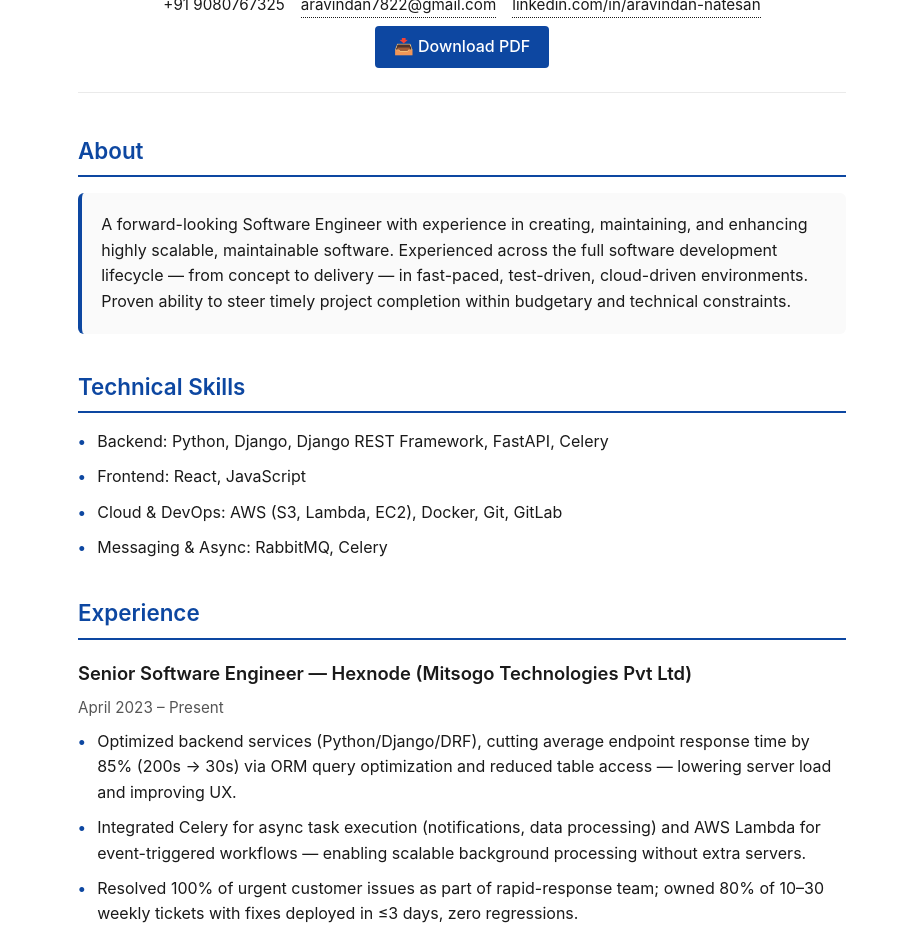
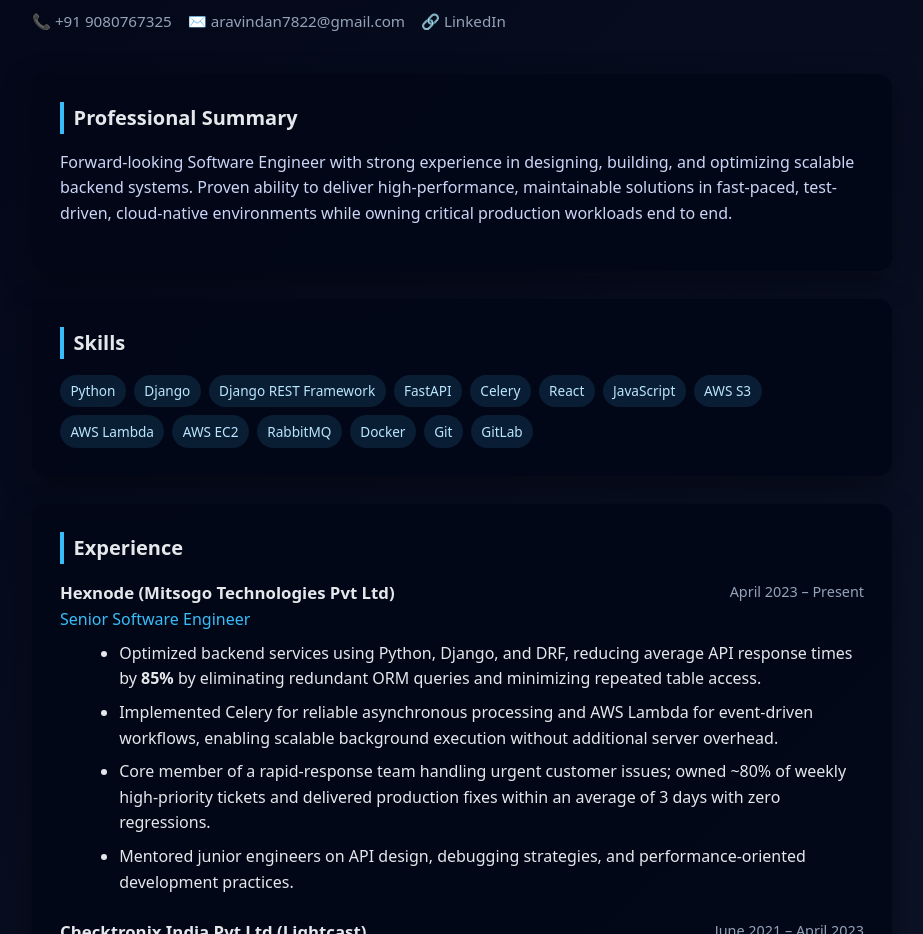
Before and after one commit to Aravindan22/aravindan22.github.io, a plain HTML site: page index.html in a window 1280 px wide. Shown: the part 147-1081 px from the top of the page, without its empty margins (178-1101 px from the left). Drawn offline with Linux system fonts and the light colour scheme.

Commit message:
Edit index.html

```diff
--- a/index.html
+++ b/index.html
@@ -2,237 +2,219 @@
 <html lang="en">
 <head>
   <meta charset="UTF-8" />
-  <meta name="viewport" content="width=device-width, initial-scale=1.0"/>
-  <title>Aravindan Natesan — Software Engineer</title>
-  <meta name="description" content="Backend-focused full-stack engineer specializing in Python, Django, DRF, Celery, AWS, and scalable system design." />
+  <meta name="viewport" content="width=device-width, initial-scale=1.0" />
+  <title>Aravindan Natesan | Software Engineer</title>
   <style>
-    /* ===== Minimal, Auto-Theming CSS (inlined for perf) ===== */
     :root {
-      --bg: #ffffff;
-      --text: #1a1a1a;
-      --text-muted: #555;
-      --border: #eaeaea;
-      --accent: #0d47a1;
-      --card-bg: #fafafa;
-      --shadow: rgba(0,0,0,0.05);
-      --code-bg: #f5f5f5;
+      --bg: #0f172a;
+      --card: #020617;
+      --text: #e5e7eb;
+      --muted: #94a3b8;
+      --accent: #38bdf8;
     }
-
-    @media (prefers-color-scheme: dark) {
-      :root {
-        --bg: #121212;
-        --text: #e6e6e6;
-        --text-muted: #aaa;
-        --border: #333;
-        --card-bg: #1e1e1e;
-        --shadow: rgba(0,0,0,0.2);
-        --code-bg: #2d2d2d;
+    * { box-sizing: border-box; }
+    body {
+      margin: 0;
+      font-family: system-ui, -apple-system, BlinkMacSystemFont, "Segoe UI", Roboto, Ubuntu, "Helvetica Neue", Arial, sans-serif;
+      background: linear-gradient(135deg, #020617, #0f172a);
+      color: var(--text);
+      line-height: 1.6;
     }
+    .container {
+      max-width: 900px;
+      margin: 0 auto;
+      padding: 3rem 1.25rem;
     }
-
-    * {
+    header {
+      display: flex;
+      flex-direction: column;
+      gap: 0.75rem;
+      margin-bottom: 2.5rem;
+    }
+    header h1 {
+      font-size: 2.2rem;
       margin: 0;
-      padding: 0;
-      box-sizing: border-box;
+      letter-spacing: 0.5px;
     }
-
-    body {
-      font-family: -apple-system, BlinkMacSystemFont, 'Segoe UI', Roboto, Oxygen, sans-serif;
-      line-height: 1.6;
-      color: var(--text);
-      background-color: var(--bg);
-      padding: 2rem 1rem;
-      max-width: 800px;
-      margin: 0 auto;
+    header h2 {
+      font-size: 1.1rem;
+      font-weight: 500;
+      color: var(--accent);
+      margin: 0;
     }
-
-    header {
-      text-align: center;
-      margin-bottom: 2.5rem;
-      padding-bottom: 1.5rem;
-      border-bottom: 1px solid var(--border);
-    }
-
-    h1 {
-      font-weight: 700;
-      font-size: 2.2rem;
-      margin-bottom: 0.3rem;
-    }
-
-    .title {
-      font-size: 1.2rem;
-      color: var(--accent);
-      margin-bottom: 1rem;
-    }
-
     .contact {
       display: flex;
       flex-wrap: wrap;
-      justify-content: center;
       gap: 1rem;
       font-size: 0.95rem;
+      color: var(--muted);
     }
-
     .contact a {
-      color: var(--text);
+      color: var(--muted);
       text-decoration: none;
-      border-bottom: 1px dotted;
     }
-    .contact a:hover {
-      border-bottom: 1px solid;
-    }
+    .contact a:hover { color: var(--accent); }
 
     section {
-      margin-bottom: 2.2rem;
+      background: rgba(2, 6, 23, 0.85);
+      border-radius: 14px;
+      padding: 1.75rem;
+      margin-bottom: 1.75rem;
+      box-shadow: 0 10px 30px rgba(0,0,0,0.35);
     }
-
-    h2 {
-      font-size: 1.4rem;
+    section h3 {
+      margin-top: 0;
+      margin-bottom: 1rem;
+      font-size: 1.25rem;
+      border-left: 4px solid var(--accent);
+      padding-left: 0.6rem;
+    }
+    .summary {
+      color: #cbd5f5;
+    }
+    .skills {
+      display: flex;
+      flex-wrap: wrap;
+      gap: 0.5rem;
+    }
+    .skill {
+      background: rgba(56, 189, 248, 0.12);
+      color: #bae6fd;
+      padding: 0.35rem 0.65rem;
+      border-radius: 999px;
+      font-size: 0.85rem;
+      white-space: nowrap;
+    }
+    .role {
+      margin-bottom: 1.5rem;
+    }
+    .role:last-child { margin-bottom: 0; }
+    .role-header {
+      display: flex;
+      flex-wrap: wrap;
+      justify-content: space-between;
+      gap: 0.5rem;
+      margin-bottom: 0.4rem;
+    }
+    .company {
       font-weight: 600;
-      margin-bottom: 1rem;
-      padding-bottom: 0.4rem;
-      border-bottom: 2px solid var(--accent);
+      font-size: 1.05rem;
+    }
+    .title {
       color: var(--accent);
+      font-weight: 500;
     }
-
-    h3 {
-      font-size: 1.15rem;
-      font-weight: 600;
-      margin: 1.2rem 0 0.5rem;
+    .duration {
+      color: var(--muted);
+      font-size: 0.9rem;
     }
-
-    h4 {
-      font-weight: 600;
-      margin: 0.8rem 0 0.3rem;
-      font-size: 1rem;
+    ul {
+      margin: 0.5rem 0 0 1.2rem;
     }
-
-    time {
-      display: block;
-      color: var(--text-muted);
-      font-size: 0.95rem;
+    li {
       margin-bottom: 0.5rem;
     }
-
-    ul {
-      list-style: none;
-      padding-left: 1.2rem;
-    }
-
-    li {
-      margin-bottom: 0.6rem;
-      position: relative;
-    }
-
-    li::before {
-      content: '•';
-      color: var(--accent);
-      font-weight: bold;
-      position: absolute;
-      left: -1.2rem;
-    }
-
-    .btn {
-      display: inline-block;
-      background: var(--accent);
-      color: white;
-      padding: 0.5rem 1.2rem;
-      border-radius: 4px;
-      text-decoration: none;
-      font-weight: 500;
-      margin-top: 0.5rem;
-      transition: opacity 0.2s;
-    }
-    .btn:hover {
-      opacity: 0.9;
-    }
-
-    .summary {
-      background: var(--card-bg);
-      padding: 1.2rem;
-      border-radius: 6px;
-      border-left: 4px solid var(--accent);
-    }
-
     footer {
       text-align: center;
-      margin-top: 3rem;
-      color: var(--text-muted);
-      font-size: 0.9rem;
-    }
-
-    @media (max-width: 600px) {
-      body { padding: 1.2rem 0.8rem; }
-      h1 { font-size: 1.8rem; }
+      color: var(--muted);
+      font-size: 0.85rem;
+      margin-top: 2.5rem;
     }
   </style>
 </head>
 <body>
+  <main class="container">
     <header>
       <h1>Aravindan Natesan</h1>
-    <p class="title">Software Engineer</p>
+      <h2>Software Engineer</h2>
       <div class="contact">
-      <span>+91 9080767325</span>
-      <a href="mailto:aravindan7822@gmail.com">aravindan7822@gmail.com</a>
-      <a href="https://www.linkedin.com/in/aravindan-natesan/" target="_blank" rel="noopener">
-        linkedin.com/in/aravindan-natesan
-      </a>
+        <span>📞 +91 9080767325</span>
+        <a href="mailto:aravindan7822@gmail.com">✉️ aravindan7822@gmail.com</a>
+        <a href="https://www.linkedin.com/in/aravindan-natesan/" target="_blank" rel="noopener">🔗 LinkedIn</a>
       </div>
-    <a href="resume.pdf" class="btn" download>📥 Download PDF</a>
     </header>
 
-  <section id="summary">
-    <h2>About</h2>
-    <div class="summary">
-      A forward-looking Software Engineer with experience in creating, maintaining, and enhancing highly scalable, maintainable software. Experienced across the full software development lifecycle — from concept to delivery — in fast-paced, test-driven, cloud-driven environments. Proven ability to steer timely project completion within budgetary and technical constraints.
+    <section>
+      <h3>Professional Summary</h3>
+      <p class="summary">
+        Forward-looking Software Engineer with strong experience in designing,
+        building, and optimizing scalable backend systems. Proven ability to
+        deliver high-performance, maintainable solutions in fast-paced,
+        test-driven, cloud-native environments while owning critical production
+        workloads end to end.
+      </p>
+    </section>
+
+    <section>
+      <h3>Skills</h3>
+      <div class="skills">
+        <span class="skill">Python</span>
+        <span class="skill">Django</span>
+        <span class="skill">Django REST Framework</span>
+        <span class="skill">FastAPI</span>
+        <span class="skill">Celery</span>
+        <span class="skill">React</span>
+        <span class="skill">JavaScript</span>
+        <span class="skill">AWS S3</span>
+        <span class="skill">AWS Lambda</span>
+        <span class="skill">AWS EC2</span>
+        <span class="skill">RabbitMQ</span>
+        <span class="skill">Docker</span>
+        <span class="skill">Git</span>
+        <span class="skill">GitLab</span>
       </div>
     </section>
 
-  <section id="skills">
-    <h2>Technical Skills</h2>
+    <section>
+      <h3>Experience</h3>
+
+      <div class="role">
+        <div class="role-header">
+          <div>
+            <div class="company">Hexnode (Mitsogo Technologies Pvt Ltd)</div>
+            <div class="title">Senior Software Engineer</div>
+          </div>
+          <div class="duration">April 2023 – Present</div>
+        </div>
         <ul>
-      <li>Backend: Python, Django, Django REST Framework, FastAPI, Celery</li>
-      <li>Frontend: React, JavaScript</li>
-      <li>Cloud & DevOps: AWS (S3, Lambda, EC2), Docker, Git, GitLab</li>
-      <li>Messaging & Async: RabbitMQ, Celery</li>
+          <li>Optimized backend services using Python, Django, and DRF, reducing average API response times by <strong>85%</strong> by eliminating redundant ORM queries and minimizing repeated table access.</li>
+          <li>Implemented Celery for reliable asynchronous processing and AWS Lambda for event-driven workflows, enabling scalable background execution without additional server overhead.</li>
+          <li>Core member of a rapid-response team handling urgent customer issues; owned ~80% of weekly high-priority tickets and delivered production fixes within an average of 3 days with zero regressions.</li>
+          <li>Mentored junior engineers on API design, debugging strategies, and performance-oriented development practices.</li>
         </ul>
+      </div>
+
+      <div class="role">
+        <div class="role-header">
+          <div>
+            <div class="company">Checktronix India Pvt Ltd (Lightcast)</div>
+            <div class="title">Software Engineer</div>
+          </div>
+          <div class="duration">June 2021 – April 2023</div>
+        </div>
+        <ul>
+          <li><strong>Data Scraping Pipeline:</strong> Migrated a 5+ year legacy system from Python 2.7 to Python 3.7, supporting 30,000+ Scrapy projects and moving infrastructure from on-premise to AWS.</li>
+          <li><strong>DeleteFeed Pipeline:</strong> Enhanced a high-performance validation system capable of processing 800+ URLs per second and automated scheduled feed delivery to AWS S3 using Celery.</li>
+          <li><strong>DeleteFeed Dashboard:</strong> Led development of a web-based dashboard to monitor and manage scraped and validated datasets, improving visibility and operational efficiency.</li>
+        </ul>
+      </div>
     </section>
 
-  <section id="experience">
-    <h2>Experience</h2>
-
-    <article>
-      <h3>Senior Software Engineer — Hexnode (Mitsogo Technologies Pvt Ltd)</h3>
-      <time>April 2023 – Present</time>
-      <ul>
-        <li>Optimized backend services (Python/Django/DRF), cutting average endpoint response time by 85% (200s → 30s) via ORM query optimization and reduced table access — lowering server load and improving UX.</li>
-        <li>Integrated Celery for async task execution (notifications, data processing) and AWS Lambda for event-triggered workflows — enabling scalable background processing without extra servers.</li>
-        <li>Resolved 100% of urgent customer issues as part of rapid-response team; owned 80% of 10–30 weekly tickets with fixes deployed in ≤3 days, zero regressions.</li>
-        <li>Mentored junior engineers in performance-driven development, API design, debugging, and code quality practices.</li>
-      </ul>
-    </article>
-
-    <article>
-      <h3>Software Engineer — Checktronix India Pvt Ltd (A Lightcast Company)</h3>
-      <time>June 2021 – April 2023</time>
-      <ul>
-        <li><strong>Data Scraping Pipeline:</strong> Migrated legacy Python 2.7 → 3.7 web scraping system for 30,000+ Scrapy projects; shifted infrastructure from on-prem to AWS — boosting scalability and maintainability.</li>
-        <li><strong>DeleteFeed Pipeline:</strong> Enhanced validation pipeline to process 800+ URLs/sec; automated feed delivery to AWS S3 using Celery.</li>
-        <li><strong>DeleteFeed Dashboard:</strong> Led development of a web dashboard (React?) to monitor/visualize scraped datasets — improving transparency and operational efficiency.</li>
-      </ul>
-    </article>
-  </section>
-
-  <section id="education">
-    <h2>Education</h2>
-    <h3>Sona College of Technology, India</h3>
-    <h4>B.E. in Computer Science and Engineering</h4>
-    <time>August 2017 – April 2021</time>
-    <p>CGPA: 8.40</p>
+    <section>
+      <h3>Education</h3>
+      <div class="role-header">
+        <div>
+          <div class="company">Sona College of Technology, India</div>
+          <div class="title">B.E. Computer Science and Engineering</div>
+        </div>
+        <div class="duration">August 2017 – April 2021</div>
+      </div>
+      <p>CGPA: <strong>8.40</strong></p>
     </section>
 
     <footer>
-    <p>Static resume hosted on GitHub Pages • Updated Dec 2025</p>
+      © 2025 Aravindan Natesan · Hosted on GitHub Pages
     </footer>
+  </main>
 </body>
 </html>
```
Lines whose indentation alone changed are shown as unchanged.
